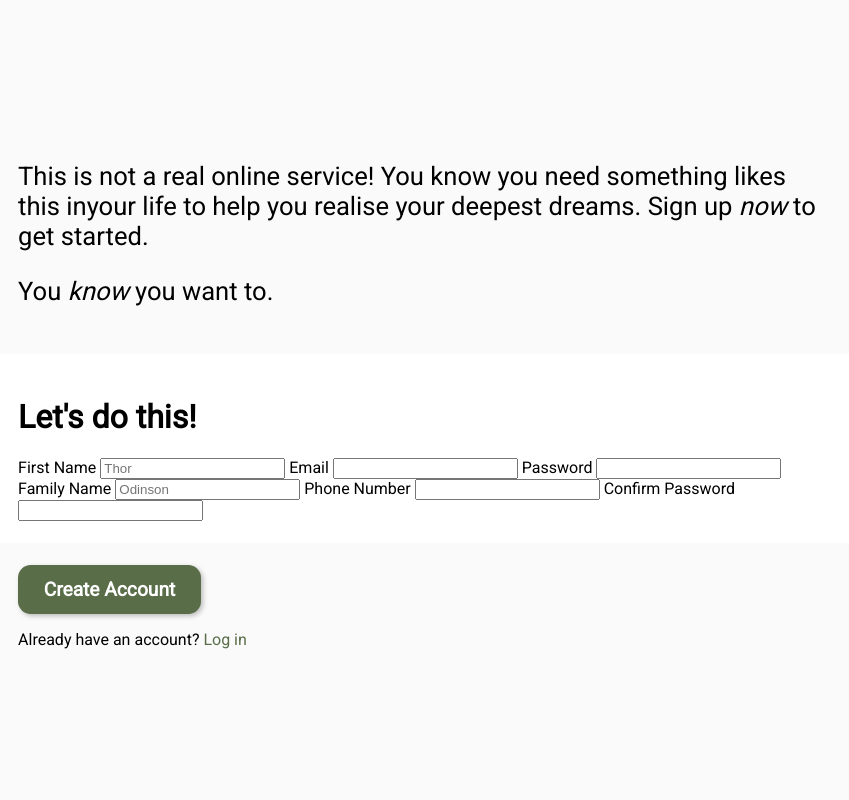
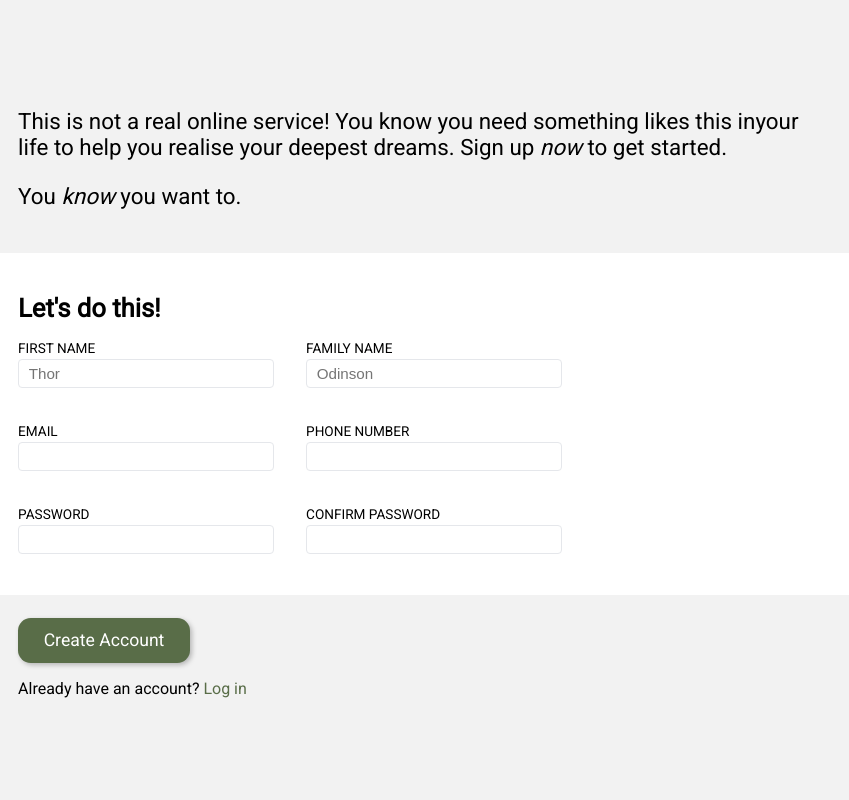
Before and after one commit to krake747/odin-signup-form, a plain HTML site: page index.html in a window 1280 px wide. Shown: the full height of the page, 431-1280 px from the left. Drawn offline with Linux system fonts and the light colour scheme.

Commit message:
Added styling to form, label and inputs

```diff
--- a/index.html
+++ b/index.html
@@ -32,36 +32,48 @@
         </div>
         <div class="form-section">
           <h1>Let's do this!</h1>
-          <form action="#" method="post">
-            <div class="left">
-              <label for="firstName">First Name</label>
+          <form id="sign-up-form" action="#" method="post">
+            <div class="form-row">
+              <label for="firstName"
+                >First Name
                 <input
                   type="text"
                   name="firstName"
                   id="firstName"
                   placeholder="Thor"
                 />
-              <label for="email">Email</label>
-              <input type="email" name="email" id="email" />
-              <label for="password">Password</label>
-              <input type="text" name="password" id="password" />
-            </div>
-            <div class="right">
-              <label for="familyName">Family Name</label>
+              </label>
+              <label for="familyName"
+                >Family Name
                 <input
                   type="text"
                   name="familyName"
                   id="familyName"
                   placeholder="Odinson"
                 />
-              <label for="phoneNumber">Phone Number</label>
-              <input type="password" name="phoneNumber" id="phoneNumber" />
-              <label for="confirmPassword">Confirm Password</label>
-              <input
-                type="password"
-                name="confirmPassword"
-                id="confirmPassword"
-              />
+              </label>
+            </div>
+            <div class="form-row">
+              <label for="email"
+                >Email
+                <input type="email" name="email" id="email" />
+              </label>
+
+              <label for="phoneNumber"
+                >Phone Number
+                <input type="text" name="phoneNumber" id="phoneNumber" />
+              </label>
+            </div>
+            <div class="form-row">
+              <label for="password"
+                >Password
+                <input type="password" name="password" id="password" />
+              </label>
+
+              <label for="confirmPw"
+                >Confirm Password
+                <input type="password" name="confirmPw" id="confirmPw" />
+              </label>
             </div>
           </form>
         </div>
--- a/styles.css
+++ b/styles.css
@@ -2,6 +2,7 @@
 
 :root {
     font-size: 1em;
+    font-family: "Roboto", "sans-serif";
 }
 
 @font-face {
@@ -10,7 +11,6 @@
 }
 
 html body {
-    font-family: "Roboto", "sans-serif";
     padding: 0px;
     margin: 0px;
 }
@@ -37,9 +37,6 @@ button {
     min-width: 23.25rem;
     flex: 1;
     justify-content: center;
-    align-items: center;
-
-    /* border: 0.1px solid green; */
 }
 
 .side-section > div.logo-container {
@@ -75,8 +72,12 @@ button {
     text-decoration: underline;
 }
 
+.side-section a:hover {
+    color: rgb(89, 109, 72);
+}
+
 .content-section {
-    background-color: rgb(250, 250, 250, 1);
+    background-color: rgb(242, 242, 242, 1);
     width: 60vw;
     height: 100vh;
     flex: 2;
@@ -87,13 +88,48 @@ button {
 }
 
 .content-section .header-section {
-    font-size: 1.6rem;
+    font-size: 1.4rem;
     padding: 1.4rem;
 }
 
 .content-section .form-section {
     background-color: white;
     padding: 1.4rem;
+}
+
+.content-section h1 {
+    font-size: 1.6rem;
+}
+
+.content-section #sign-up-form {
+    width: 100%;
+    display: flex;
+    flex-flow: column;
+    gap: 1rem;
+}
+
+.content-section #sign-up-form > .form-row {
+    display: flex;
+    flex-flow: row wrap;
+}
+
+.content-section label {
+    text-transform: uppercase;
+    position: relative;
+    width: 18rem;
+    margin-bottom: 1rem;
+    font-size: 0.85rem;
+}
+
+.content-section input {
+    border:  1px solid rgb(229, 231, 235);
+    border-radius: 0.25rem;
+    font-size: 0.95rem;
+    min-width: 10rem;
+    width: 16rem;
+    padding: 0.3rem 0.6rem;
+    margin: 0.2rem 0;
+    box-sizing: border-box;
 }
 
 .content-section .submit-section {
@@ -105,13 +141,13 @@ button {
     color: white;
     border: none;
     border-radius: 0.8rem;
-    font-size: 1.2rem;
-    font-weight: 700;
+    font-size: 1.1rem;
+    font-weight: 500;
     padding: 0.8rem 1.6rem;
     box-shadow: 2px 2px 5px rgba(0, 0, 0, 0.255);
 }
 
 .content-section .submit-section a {
-    color: rgb(89, 109, 72);;
+    color: rgb(89, 109, 72);
     text-decoration: none;
 }
```
Lines whose indentation alone changed are shown as unchanged.
